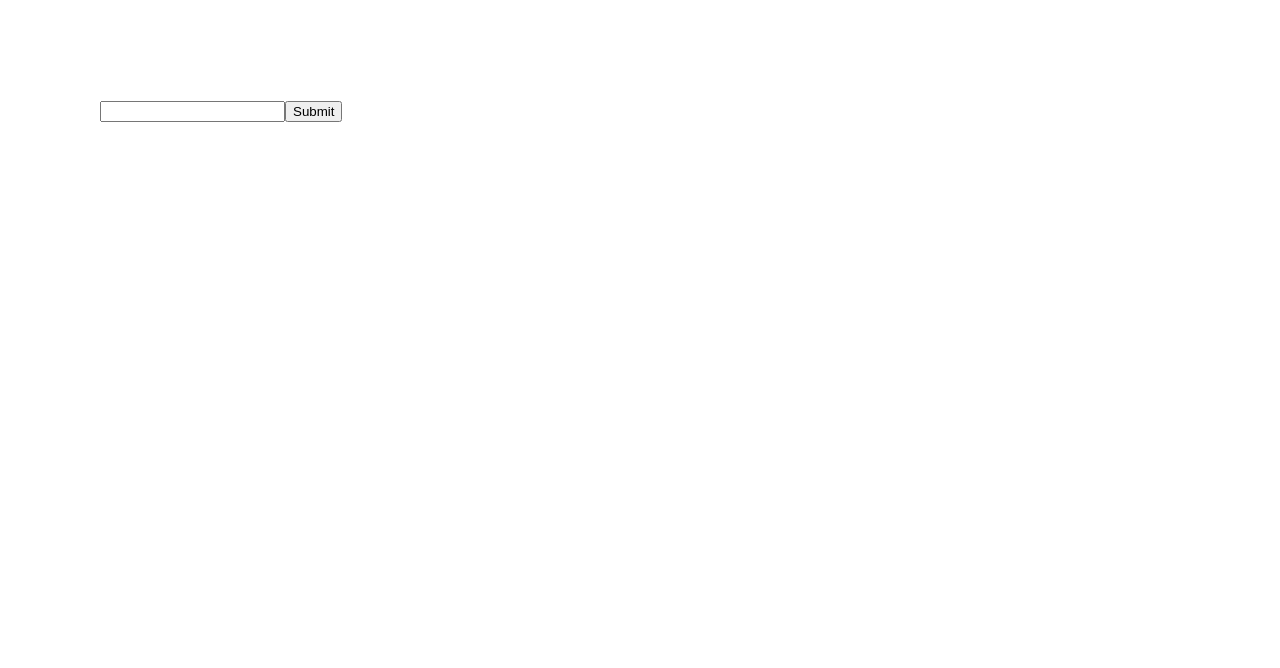
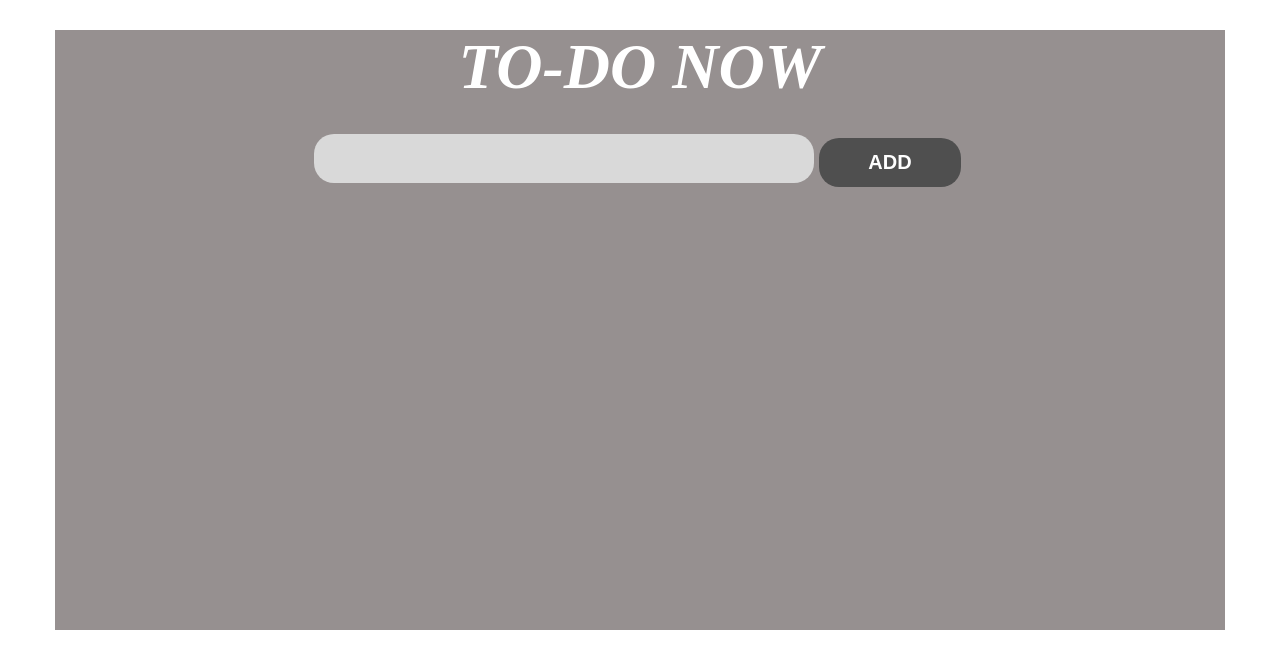
Before and after one commit to tandung10/ReactJS, a React (Create React App) app: page / in a window 1280 px wide. Shown: the top 668 px of the page. Built offline with nearby package versions, Linux system fonts and the light colour scheme.

Commit message:
todolist UI

```diff
--- a/src/App.js
+++ b/src/App.js
@@ -1,6 +1,9 @@
 // import { useState } from 'react';
-import './App.css';
-import Form from './Component/Form';
+// import './App.css';
+// import Form from './Component/Form';
+import Todolist from './useState/Todolist';
+import './style/todolist.css';
+// import './img/delete.png';
 // import Toggle from './Component/Toggle';
 
 // import Product from './Component/Product';
@@ -306,7 +309,8 @@ import Form from './Component/Form';
 function App() {
     return (
         // <Toggle />
-        <Form />
+        // <Form />
+        <Todolist />
     )
 }
 
--- /dev/null
+++ b/src/style/todolist.css
@@ -0,0 +1,85 @@
+* {
+  padding: 0;
+  margin: 0;
+  box-sizing: border-box;
+}
+.container {
+  width: 1170px;
+  min-height: 600px;
+  background: #969090;
+  display: block;
+  margin: 0 auto;
+  margin-top: 30px;
+}
+.header-todolist {
+  text-align: center;
+}
+.title {
+  color: #fff;
+  text-transform: uppercase;
+  font-family: "Racing Sans One";
+  font-size: 64px;
+  font-style: normal;
+  font-weight: 800;
+  line-height: normal;
+  font-style: italic;
+}
+.input-todolist {
+  margin-top: 30px;
+  width: 500px;
+  height: 49.438px;
+  flex-shrink: 0;
+  border-radius: 20px;
+  background: #d9d9d9;
+  padding-left: 10px;
+  border: none;
+  outline: none;
+  font-size: 30px;
+}
+.btn-todolist {
+  width: 142.686px;
+  height: 49.438px;
+  flex-shrink: 0;
+  border-radius: 20px;
+  background: #4f4f4f;
+  border: none;
+  margin: 5px;
+  color: white;
+  font-weight: 800;
+  font-size: 20px;
+  cursor: pointer;
+}
+.btn-todolist:hover {
+  color: #4f4f4f;
+  background-color: white;
+  transition: all 0.5s ease-in;
+}
+
+.icon {
+  display: inline-flex;
+  text-align: start;
+  padding-right: 20px;
+}
+.icon span {
+  padding-top: 20px;
+  margin-left: -42px;
+  cursor: pointer;
+  font-size: 30px;
+  font-weight: 800;
+}
+.icon span:hover {
+  color: red;
+}
+.list-todolist li {
+  display: block;
+  margin: 0 auto;
+  width: 648px;
+  height: 45px;
+  flex-shrink: 0;
+  border-radius: 10px;
+  background: white;
+  list-style: none;
+  margin-top: 20px;
+  font-size: 30px;
+  padding-left: 10px;
+}
--- /dev/null
+++ b/src/useState/Todolist.jsx
@@ -0,0 +1,34 @@
+import React, { useState } from 'react';
+
+const Todolist = () => {
+    const [job, setJob] = useState('');
+    const [list, setList] = useState([]);
+    console.log(job);
+
+    const handleClick = () => {
+        setList([...list, job]);
+        setJob('')
+    }
+
+    return (
+        <div className='container'>
+            <div className='header-todolist'>
+                <h1 className='title'>To-do Now</h1>
+                <input className='input-todolist' type="text" value={job} onChange={(e) => {
+                    setJob(e.target.value)
+                }} />
+                <button className='btn-todolist' onClick={handleClick}>ADD</button>
+                <ul className='list-todolist'>
+                    {list.map((item, index) =>
+                        <div className="icon">
+                            <li key={index}>{item}</li>
+                            <span>&#10005;</span>
+                        </div>
+                    )}
+                </ul>
+            </div>
+        </div>
+    );
+};
+
+export default Todolist;
```
Also changed, not shown: src/img/NotePencil.svg (added), src/img/delete.png (added).
